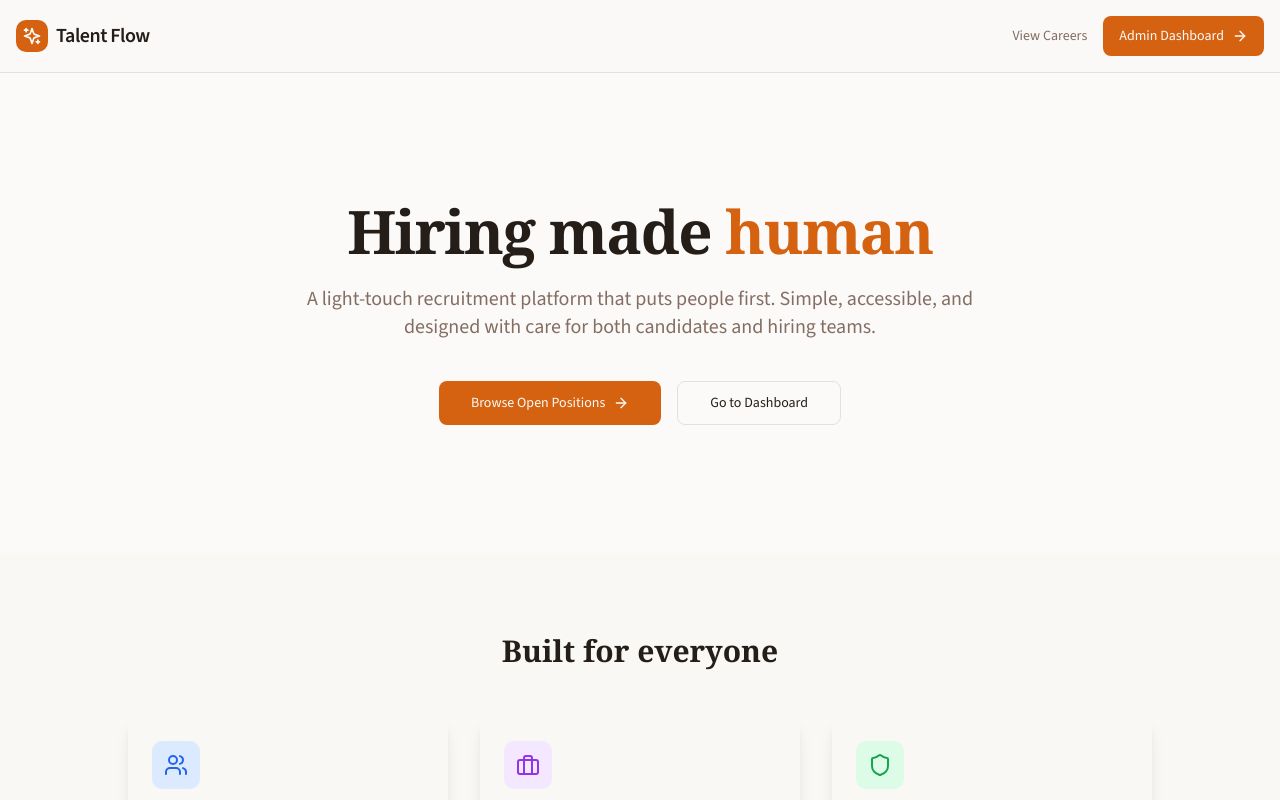
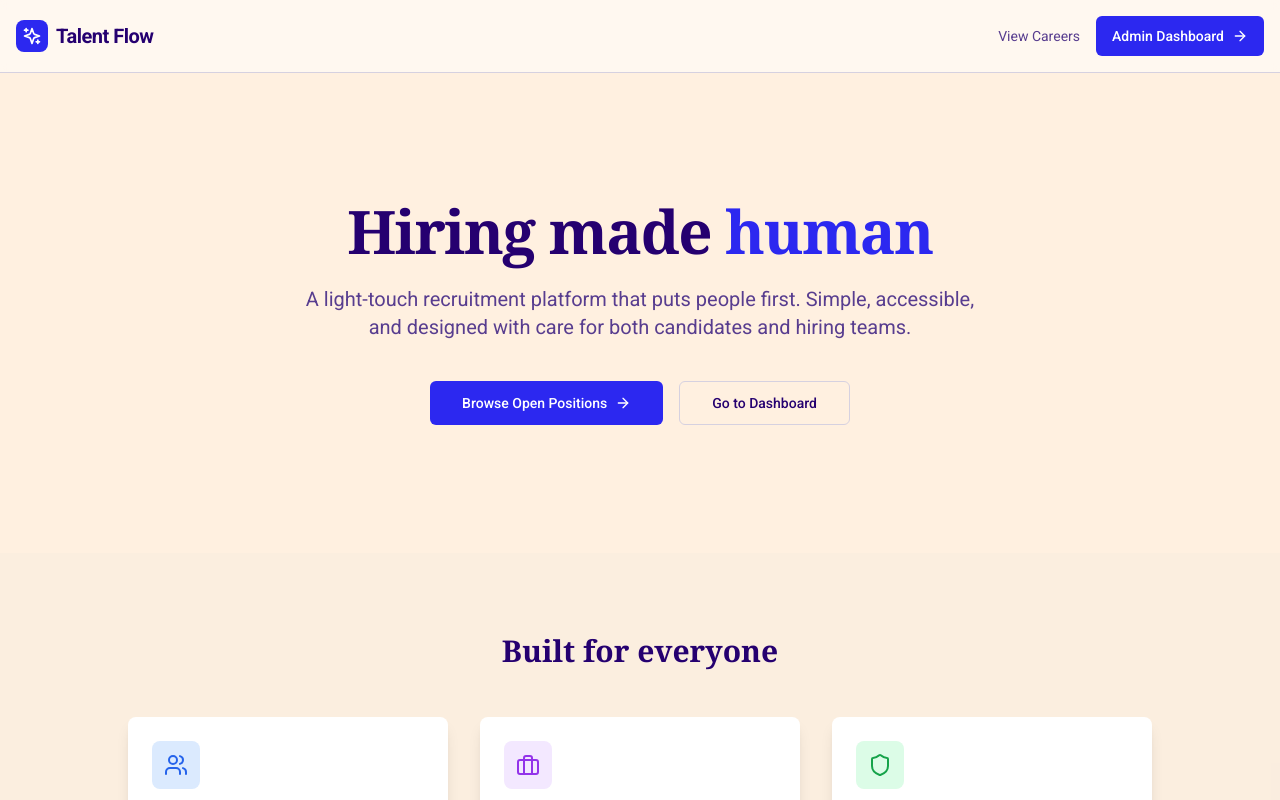
Before and after one commit to jgadsbypeet/recruitment-platform, a Next.js app: page / in a window 1280 px wide. Shown: the top 800 px of the page. Built offline with nearby package versions, Linux system fonts and the light colour scheme.

Commit message:
Apply RSPCA brand reskin

```diff
--- a/src/app/globals.css
+++ b/src/app/globals.css
@@ -4,58 +4,64 @@
 
 @layer base {
   :root {
-    --background: 40 30% 98%;
-    --foreground: 20 20% 12%;
-    --card: 40 25% 97%;
-    --card-foreground: 20 20% 12%;
-    --popover: 40 30% 99%;
-    --popover-foreground: 20 20% 12%;
-    --primary: 25 85% 45%;
-    --primary-foreground: 40 30% 98%;
-    --secondary: 200 25% 92%;
-    --secondary-foreground: 200 30% 25%;
-    --muted: 40 20% 94%;
-    --muted-foreground: 20 15% 45%;
-    --accent: 170 45% 40%;
-    --accent-foreground: 40 30% 98%;
-    --destructive: 0 70% 50%;
-    --destructive-foreground: 40 30% 98%;
-    --border: 30 20% 88%;
-    --input: 30 20% 88%;
-    --ring: 25 85% 45%;
-    --radius: 0.625rem;
-    --stage-applied: 210 70% 50%;
-    --stage-review: 45 90% 45%;
-    --stage-interview: 280 65% 50%;
-    --stage-offer: 145 60% 40%;
-    --stage-rejected: 0 60% 50%;
+    /* RSPCA Brand Palette - 2024 Rebrand by jkr */
+    /* Deep Purple #260071 | Bright Blue #2722F8 | Light Blue #A0DCFE */
+    /* Orange-Red #EE5335 | Cream #FFF2E2 | Yellow #ECE94E */
+
+    --background: 30 100% 94%;          /* Cream #FFF2E2 */
+    --foreground: 260 100% 22%;         /* Deep Purple #260071 */
+    --card: 0 0% 100%;
+    --card-foreground: 260 100% 22%;
+    --popover: 0 0% 100%;
+    --popover-foreground: 260 100% 22%;
+    --primary: 241 87% 55%;             /* Bright Blue #2722F8 */
+    --primary-foreground: 0 0% 100%;
+    --secondary: 201 97% 81%;           /* Light Blue #A0DCFE */
+    --secondary-foreground: 260 100% 22%;
+    --muted: 30 40% 90%;
+    --muted-foreground: 260 40% 40%;
+    --accent: 9 83% 57%;                /* Orange-Red #EE5335 */
+    --accent-foreground: 0 0% 100%;
+    --destructive: 9 83% 57%;
+    --destructive-foreground: 0 0% 100%;
+    --border: 260 20% 85%;
+    --input: 260 20% 85%;
+    --ring: 241 87% 55%;
+    --radius: 0.5rem;
+    /* Pipeline stages using RSPCA colors */
+    --stage-applied: 241 87% 55%;       /* Bright Blue */
+    --stage-review: 56 80% 62%;         /* Yellow #ECE94E */
+    --stage-interview: 260 100% 22%;    /* Deep Purple */
+    --stage-offer: 145 60% 40%;         /* Green */
+    --stage-rejected: 9 83% 57%;        /* Orange-Red */
   }
 
   .dark {
-    --background: 20 15% 8%;
-    --foreground: 40 20% 95%;
-    --card: 20 15% 10%;
-    --card-foreground: 40 20% 95%;
-    --popover: 20 15% 12%;
-    --popover-foreground: 40 20% 95%;
-    --primary: 25 80% 55%;
-    --primary-foreground: 20 15% 8%;
-    --secondary: 200 20% 18%;
-    --secondary-foreground: 200 15% 85%;
-    --muted: 20 15% 18%;
-    --muted-foreground: 40 15% 65%;
-    --accent: 170 40% 45%;
-    --accent-foreground: 20 15% 8%;
-    --destructive: 0 65% 55%;
-    --destructive-foreground: 40 30% 98%;
-    --border: 20 15% 20%;
-    --input: 20 15% 20%;
-    --ring: 25 80% 55%;
-    --stage-applied: 210 65% 55%;
-    --stage-review: 45 85% 50%;
-    --stage-interview: 280 60% 60%;
+    /* Dark mode - Deep Purple base */
+    --background: 260 80% 8%;
+    --foreground: 30 100% 94%;          /* Cream */
+    --card: 260 60% 12%;
+    --card-foreground: 30 100% 94%;
+    --popover: 260 60% 14%;
+    --popover-foreground: 30 100% 94%;
+    --primary: 241 87% 65%;             /* Bright Blue (lighter) */
+    --primary-foreground: 260 100% 8%;
+    --secondary: 201 60% 30%;
+    --secondary-foreground: 201 97% 85%;
+    --muted: 260 40% 18%;
+    --muted-foreground: 260 20% 65%;
+    --accent: 9 83% 62%;
+    --accent-foreground: 0 0% 100%;
+    --destructive: 9 75% 55%;
+    --destructive-foreground: 0 0% 100%;
+    --border: 260 40% 22%;
+    --input: 260 40% 22%;
+    --ring: 241 87% 65%;
+    --stage-applied: 241 80% 60%;
+    --stage-review: 56 75% 55%;
+    --stage-interview: 260 60% 50%;
     --stage-offer: 145 55% 50%;
-    --stage-rejected: 0 55% 55%;
+    --stage-rejected: 9 75% 55%;
   }
 
   * {
--- a/src/app/layout.tsx
+++ b/src/app/layout.tsx
@@ -1,25 +1,20 @@
 import type { Metadata } from "next";
-import { Crimson_Pro, Source_Sans_3 } from "next/font/google";
+import { Roboto } from "next/font/google";
 import "./globals.css";
 import { Toaster } from "@/components/ui/toaster";
 import { TooltipProvider } from "@/components/ui/tooltip";
 
-const crimsonPro = Crimson_Pro({
+const roboto = Roboto({
   subsets: ["latin"],
-  variable: "--font-crimson",
-  display: "swap",
-});
-
-const sourceSans = Source_Sans_3({
-  subsets: ["latin"],
-  variable: "--font-source-sans",
+  weight: ["300", "400", "500", "700"],
+  variable: "--font-roboto",
   display: "swap",
 });
 
 export const metadata: Metadata = {
-  title: "Talent Flow | Recruitment Platform",
+  title: "RSPCA Careers | Recruitment Platform",
   description:
-    "A human-centric applicant tracking system built with accessibility in mind",
+    "Join us in our mission to rescue, rehabilitate and rehome animals in need",
 };
 
 export default function RootLayout({
@@ -28,8 +23,8 @@ export default function RootLayout({
   children: React.ReactNode;
 }>) {
   return (
-    <html lang="en" className={`${crimsonPro.variable} ${sourceSans.variable}`}>
-      <body className={`min-h-screen bg-background font-sans antialiased ${sourceSans.className}`}>
+    <html lang="en" className={roboto.variable}>
+      <body className={`min-h-screen bg-background font-sans antialiased ${roboto.className}`}>
         <a href="#main-content" className="skip-link">
           Skip to main content
         </a>
--- a/tailwind.config.js
+++ b/tailwind.config.js
@@ -8,6 +8,9 @@ module.exports = {
   ],
   theme: {
     extend: {
+      fontFamily: {
+        sans: ["var(--font-roboto)", "Roboto", "system-ui", "sans-serif"],
+      },
       colors: {
         border: "hsl(var(--border))",
         input: "hsl(var(--input))",
```
Also changed, not shown: 1 other file (tests, documents, lock files or other folders).
